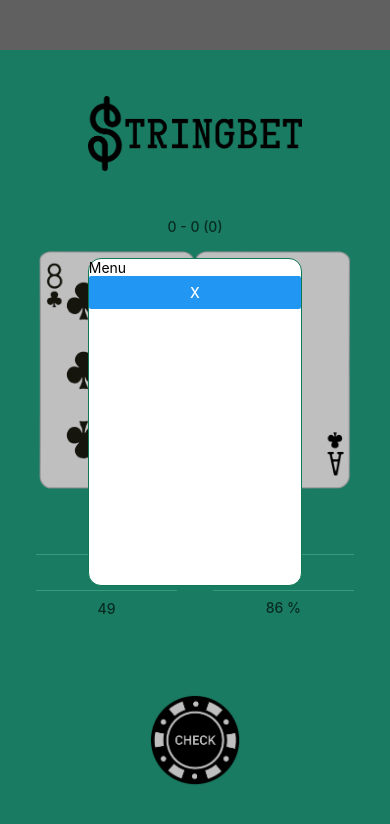
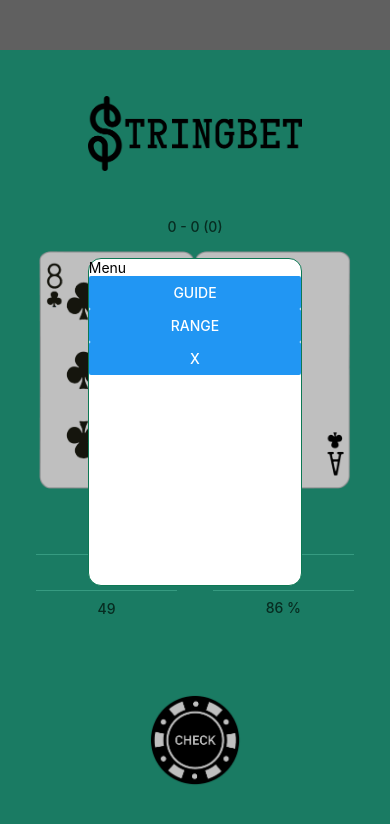
Before and after one commit to roblll/stringbet, a React Native app: screen / in a window 390 px wide. Both pictures are taken after a click on the element 195 px from the left and 133 px from the top of the page. Shown: the top 824 px of the page. Built offline with nearby package versions, Linux system fonts and the light colour scheme.

Commit message:
Update Menu.tsx to add showGuide prop and update App.tsx to pass showGuid prop to Menu

```diff
--- a/App.tsx
+++ b/App.tsx
@@ -131,7 +131,7 @@ const App = () => {
   }
 
   const showGuide = () => {
-    setState({ ...state, guideVisible: true })
+    setState({ ...state, menuVisible: false, guideVisible: true })
   }
 
   const hideGuide = () => {
@@ -173,7 +173,7 @@ const App = () => {
         visible={resultVisible || guideVisible || menuVisible}
         transparent={true}
       >
-        {menuVisible && <Menu hide={hideMenu} />}
+        {menuVisible && <Menu hide={hideMenu} showGuide={showGuide} />}
         {guideVisible && <Guide hide={hideGuide}/>}
         {resultVisible &&
           <Result
--- a/components/Menu.tsx
+++ b/components/Menu.tsx
@@ -8,14 +8,17 @@ const contentHeight = contentWidth * 1056 / 691;
 
 type Props = {
   hide: () => void;
+  showGuide: () => void;
 }
 
-const Menu: React.FC<Props> = ({ hide }) => {
+const Menu: React.FC<Props> = ({ hide, showGuide }) => {
   return (
     <View style={styles.container}>
       <View style={styles.bg} />
       <View style={styles.content}>
         <Text>Menu</Text>
+        <Button title='GUIDE' onPress={showGuide} />
+        <Button title='RANGE' onPress={hide} />
         <Button title='x' onPress={hide} />
       </View>
     </View>
```
